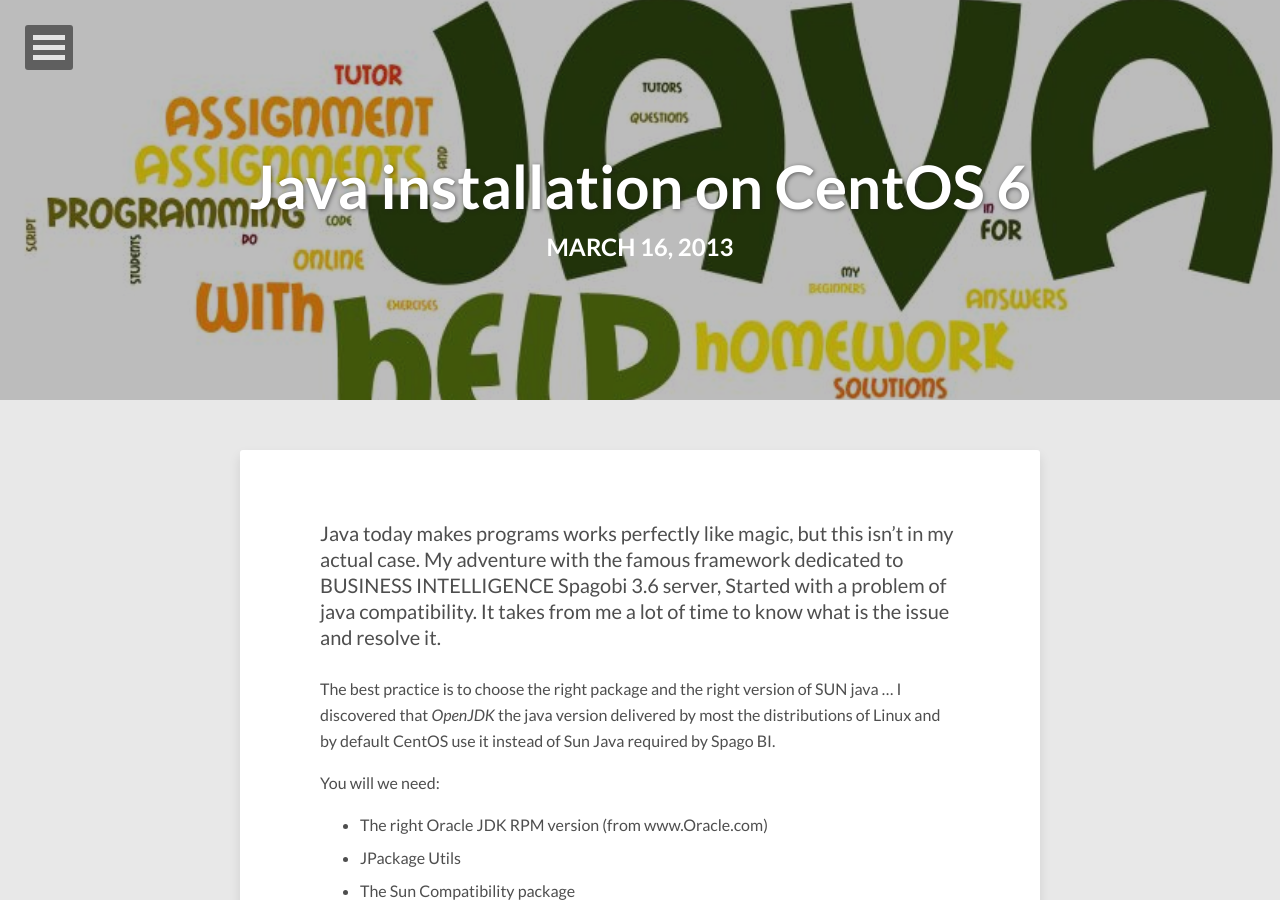
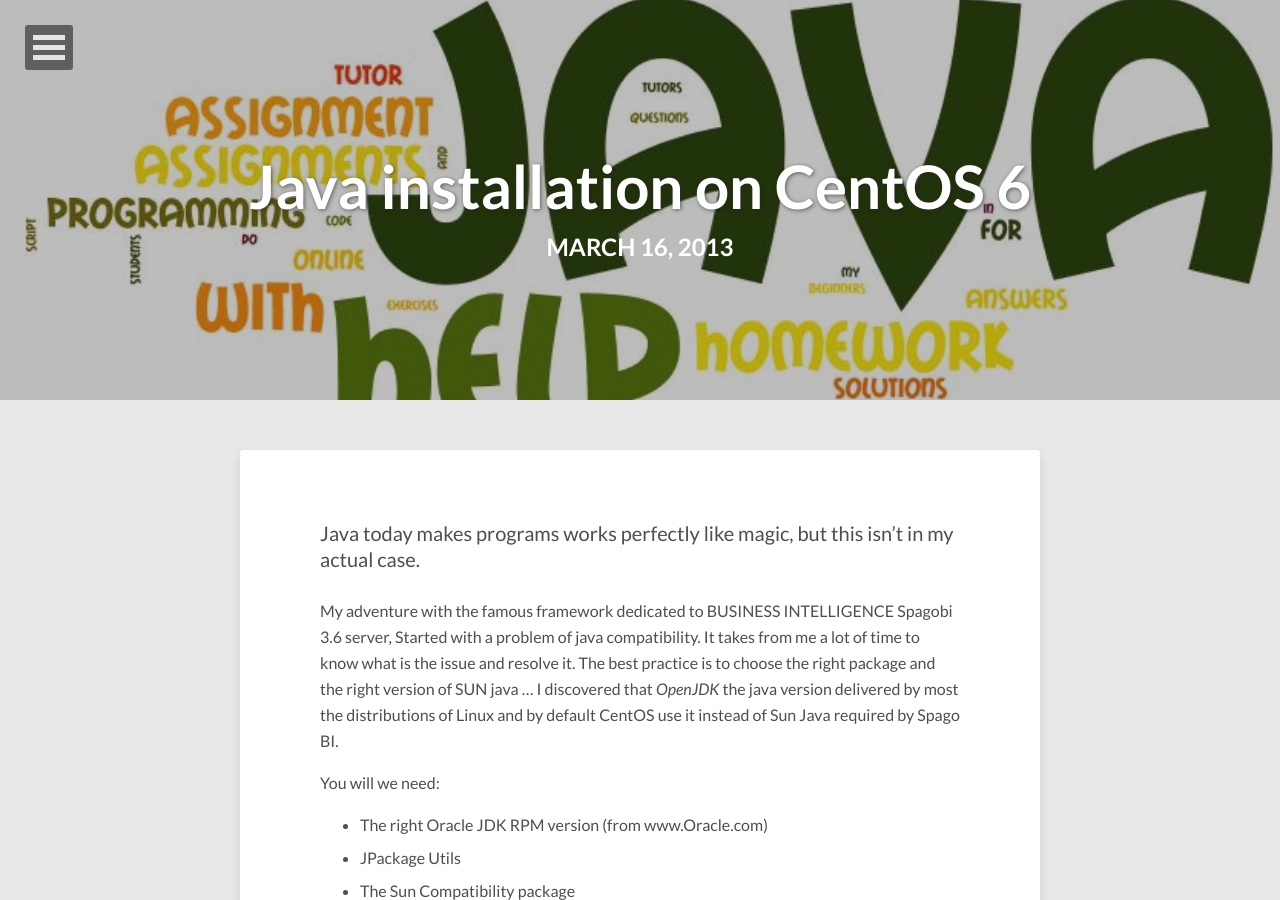
Before and after one commit to saberbouabid/WEBS, a Jekyll site: the page built from _posts/2013-03-16-Java installation on CentOS 6.md, in a window 1280 px wide and 900 px high. Built offline with Jekyll 4.4.1, drawn with Linux system fonts in a browser that asks for light colours; nearby versions of some CDN libraries; comment, search, counter and statistics services are not loaded.

```diff
--- a/_posts/2013-03-16-Java installation on CentOS 6.md
+++ b/_posts/2013-03-16-Java installation on CentOS 6.md
@@ -10,8 +10,11 @@ comment: true
 read-time: false
 ---
 
-Java today makes programs works perfectly like magic, but this isn’t in my actual case. My adventure with the famous framework dedicated to BUSINESS INTELLIGENCE Spagobi 3.6 server, Started with a problem of java compatibility. It takes from me a lot of time to know what is the issue and resolve it.
 
+
+Java today makes programs works perfectly like magic, but this isn’t in my actual case.
+
+My adventure with the famous framework dedicated to BUSINESS INTELLIGENCE Spagobi 3.6 server, Started with a problem of java compatibility. It takes from me a lot of time to know what is the issue and resolve it.
 The best practice is to choose the right package and the right version of SUN java ... I discovered that _OpenJDK_ the java version delivered by most the distributions of Linux and by default CentOS use it instead of Sun Java required by Spago BI.
 
 
```
